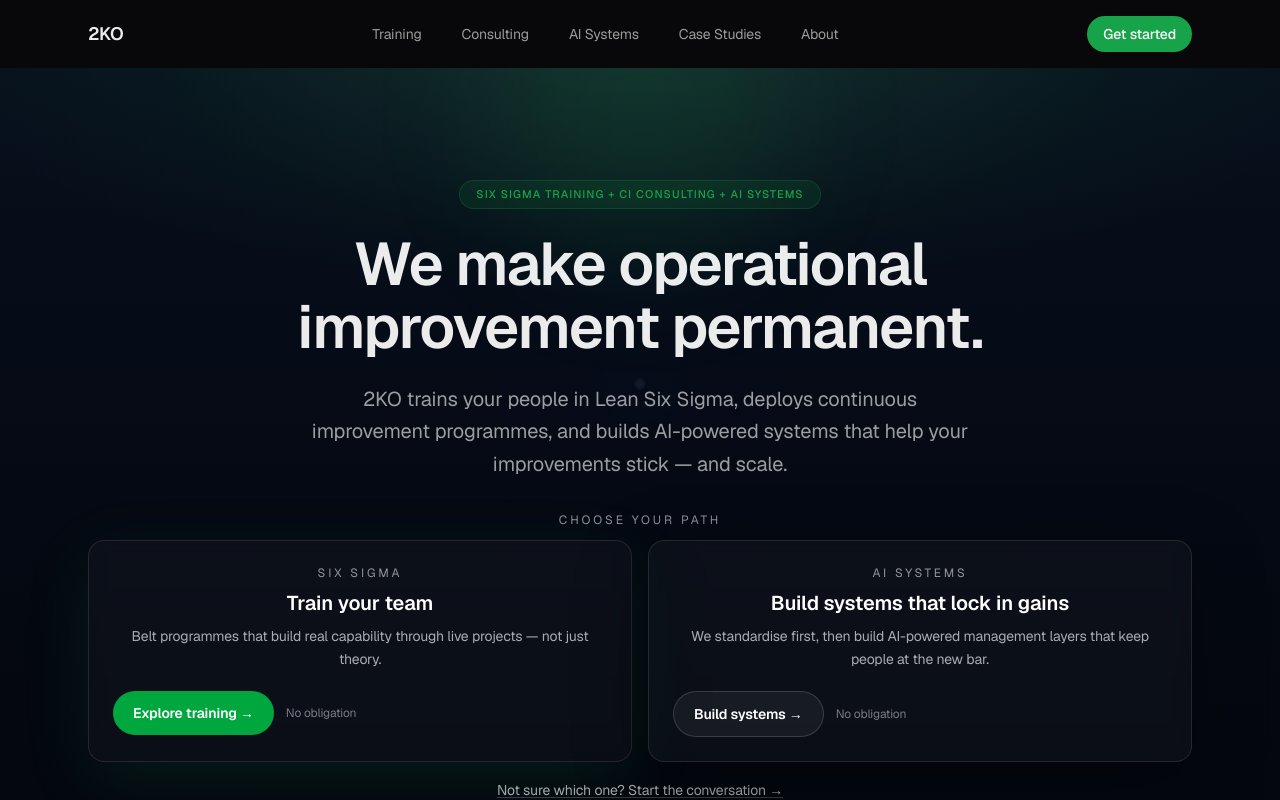
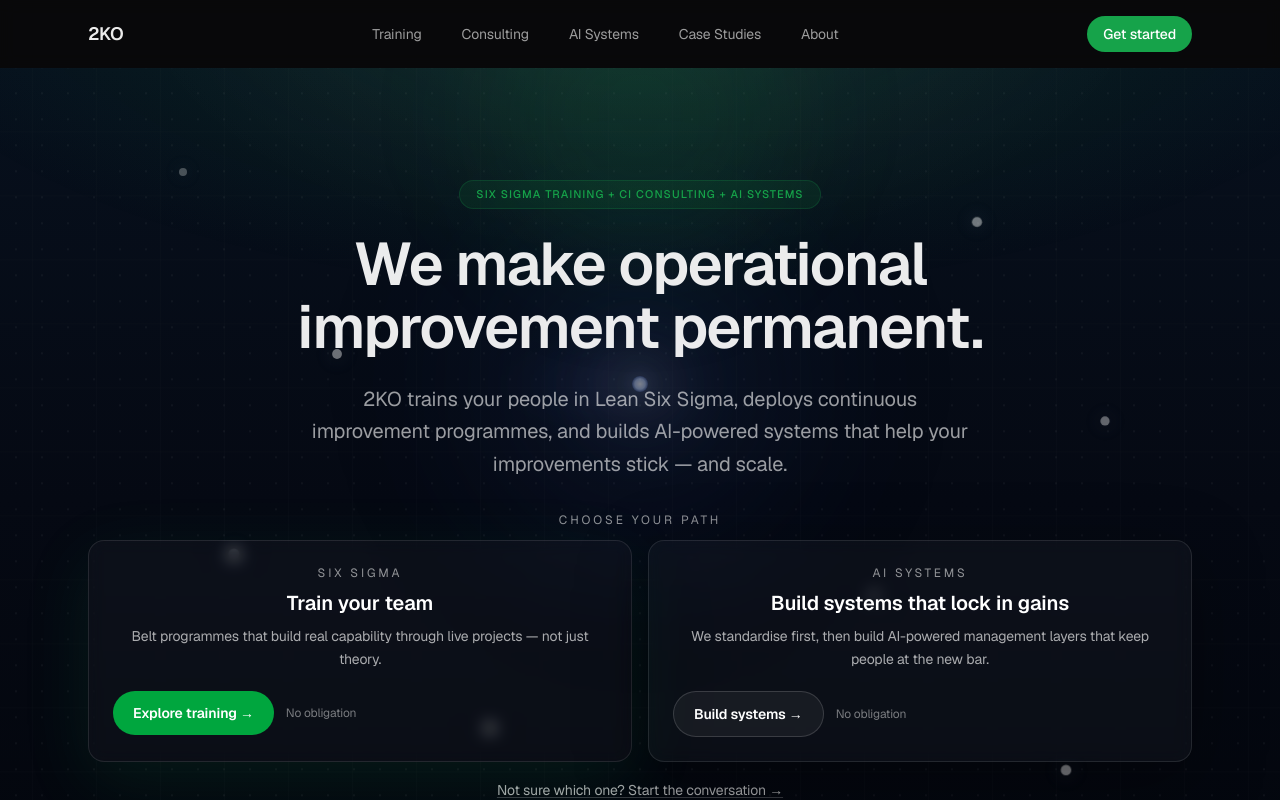
Before and after one commit to darrensmith849/2ko_website, a Next.js app: page / in a window 1280 px wide. Shown: the top 800 px of the page. Built offline with nearby package versions, Linux system fonts and the light colour scheme.

Commit message:
feat(hero): add grid overlay, pulsing nodes, and brighter cursor trail
Adds CSS grid/dot-pattern overlays, 8 animated node markers, and
increases cursor trail brightness and glow intensity for a more
visible interactive hero effect.

Co-Authored-By: Claude Opus 4.6 <noreply@anthropic.com>

```diff
--- a/components/hero/InteractiveHeroShell.tsx
+++ b/components/hero/InteractiveHeroShell.tsx
@@ -1,12 +1,23 @@
 "use client";
 
-import {
+import React, {
   useEffect,
   useRef,
   useState,
   type CSSProperties,
   type ReactNode,
 } from "react";
+
+const NODES = [
+  { top: "12%", left: "14%", delay: "0s" },
+  { top: "18%", left: "76%", delay: "1.1s" },
+  { top: "34%", left: "26%", delay: "2.3s" },
+  { top: "42%", left: "86%", delay: "0.8s" },
+  { top: "58%", left: "18%", delay: "1.7s" },
+  { top: "63%", left: "68%", delay: "2.7s" },
+  { top: "79%", left: "38%", delay: "1.2s" },
+  { top: "84%", left: "83%", delay: "2.0s" },
+];
 
 const clamp = (value: number, min: number, max: number) =>
   Math.min(Math.max(value, min), max);
@@ -19,13 +30,17 @@ const initialVars = {
   "--trail-opacity": "0.5",
 } as CSSProperties;
 
-type Props = {
+type InteractiveHeroShellProps = {
   children: ReactNode;
   className?: string;
   style?: CSSProperties;
 };
 
-export default function InteractiveHeroShell({ children, className, style }: Props) {
+export default function InteractiveHeroShell({
+  children,
+  className,
+  style,
+}: InteractiveHeroShellProps) {
   const sectionRef = useRef<HTMLElement | null>(null);
   const frameRef = useRef<number | null>(null);
 
@@ -38,6 +53,7 @@ export default function InteractiveHeroShell({ children, className, style }: Pro
 
   useEffect(() => {
     const media = window.matchMedia("(prefers-reduced-motion: reduce)");
+
     const onChange = () => setReducedMotion(media.matches);
 
     onChange();
@@ -48,7 +64,9 @@ export default function InteractiveHeroShell({ children, className, style }: Pro
     }
 
     // Safari fallback
+    // @ts-expect-error legacy API
     media.addListener(onChange);
+    // @ts-expect-error legacy API
     return () => media.removeListener(onChange);
   }, []);
 
@@ -79,6 +97,7 @@ export default function InteractiveHeroShell({ children, className, style }: Pro
       const target = targetRef.current;
       const previous = previousRef.current;
 
+      // smooth follow
       current.x += (target.x - current.x) * 0.1;
       current.y += (target.y - current.y) * 0.1;
 
@@ -89,8 +108,9 @@ export default function InteractiveHeroShell({ children, className, style }: Pro
 
       const speed = clamp(Math.hypot(vx, vy) * 10, 0, 1.35);
       const angle = speed > 0.01 ? (Math.atan2(vy, vx) * 180) / Math.PI : 0;
+
       const scale = 1 + speed * 0.9;
-      const opacity = activeRef.current ? 0.55 : 0.25;
+      const opacity = activeRef.current ? 0.95 : 0.45;
 
       applyVars(current.x, current.y, angle, scale, opacity);
 
@@ -134,7 +154,7 @@ export default function InteractiveHeroShell({ children, className, style }: Pro
       ].join(" ")}
     >
       <div aria-hidden="true" className="pointer-events-none absolute inset-0">
-        {/* Base gradient */}
+        {/* base gradient */}
         <div
           className="absolute inset-0"
           style={{
@@ -143,7 +163,7 @@ export default function InteractiveHeroShell({ children, className, style }: Pro
           }}
         />
 
-        {/* Soft top glow */}
+        {/* soft top glow */}
         <div
           className="absolute inset-0 opacity-80"
           style={{
@@ -152,60 +172,78 @@ export default function InteractiveHeroShell({ children, className, style }: Pro
           }}
         />
 
+        {/* grid + pattern */}
+        <div className="cursor-trail-grid absolute inset-0 opacity-[0.12]" />
+        <div className="cursor-trail-pattern absolute inset-0 opacity-40" />
 
-        {/* Mouse-follow soft orb */}
+        {/* nodes */}
+        {!reducedMotion &&
+          NODES.map((node, index) => (
+            <span
+              key={`${node.top}-${node.left}-${index}`}
+              className="cursor-trail-node absolute h-2 w-2 rounded-full bg-white/55"
+              style={{
+                top: node.top,
+                left: node.left,
+                animationDelay: node.delay,
+                boxShadow: "0 0 18px rgba(148,163,184,0.35)",
+              }}
+            />
+          ))}
+
+        {/* big orb */}
         <div
           className="absolute h-[540px] w-[540px] rounded-full blur-3xl"
           style={{
             left: "var(--trail-x)",
             top: "var(--trail-y)",
-            opacity: "calc(var(--trail-opacity) * 0.45)",
+            opacity: "calc(var(--trail-opacity) * 0.95)",
             transform: "translate(-50%, -50%)",
             background:
-              "radial-gradient(circle, rgba(89,132,255,0.12) 0%, rgba(68,108,221,0.07) 28%, rgba(22,39,77,0.05) 48%, rgba(0,0,0,0) 72%)",
+              "radial-gradient(circle, rgba(89,132,255,0.22) 0%, rgba(68,108,221,0.14) 28%, rgba(22,39,77,0.10) 48%, rgba(0,0,0,0) 72%)",
           }}
         />
 
-        {/* Directional streak */}
+        {/* streak */}
         <div
           className="absolute h-[34px] w-[190px] rounded-full blur-xl"
           style={{
             left: "var(--trail-x)",
             top: "var(--trail-y)",
-            opacity: "calc(var(--trail-opacity) * 0.4)",
+            opacity: "calc(var(--trail-opacity) * 0.9)",
             transform:
               "translate(-86%, -50%) rotate(var(--trail-angle)) scaleX(var(--trail-scale))",
             transformOrigin: "100% 50%",
             background:
-              "linear-gradient(90deg, rgba(103,132,255,0.00) 0%, rgba(103,132,255,0.03) 28%, rgba(123,150,255,0.08) 58%, rgba(255,255,255,0.10) 100%)",
+              "linear-gradient(90deg, rgba(103,132,255,0.00) 0%, rgba(103,132,255,0.07) 28%, rgba(123,150,255,0.18) 58%, rgba(255,255,255,0.28) 100%)",
           }}
         />
 
-        {/* Core glow */}
+        {/* core glow */}
         <div
           className="absolute h-24 w-24 rounded-full blur-2xl"
           style={{
             left: "var(--trail-x)",
             top: "var(--trail-y)",
-            opacity: "calc(var(--trail-opacity) * 0.5)",
+            opacity: "var(--trail-opacity)",
             transform: "translate(-50%, -50%)",
             background:
-              "radial-gradient(circle, rgba(255,255,255,0.14) 0%, rgba(147,178,255,0.08) 40%, rgba(0,0,0,0) 74%)",
+              "radial-gradient(circle, rgba(255,255,255,0.34) 0%, rgba(147,178,255,0.22) 40%, rgba(0,0,0,0) 74%)",
           }}
         />
 
-        {/* Pointer dot */}
+        {/* dot */}
         <div
-          className="absolute h-3 w-3 rounded-full"
+          className="absolute h-4 w-4 rounded-full"
           style={{
             left: "var(--trail-x)",
             top: "var(--trail-y)",
-            opacity: "calc(var(--trail-opacity) * 0.6)",
+            opacity: "var(--trail-opacity)",
             transform: "translate(-50%, -50%)",
             background:
-              "radial-gradient(circle, rgba(255,255,255,0.50) 0%, rgba(196,215,255,0.35) 45%, rgba(109,146,255,0.12) 72%, rgba(0,0,0,0) 100%)",
+              "radial-gradient(circle, rgba(255,255,255,0.95) 0%, rgba(196,215,255,0.88) 45%, rgba(109,146,255,0.35) 72%, rgba(0,0,0,0) 100%)",
             boxShadow:
-              "0 0 10px rgba(255,255,255,0.08), 0 0 28px rgba(93,125,255,0.06)",
+              "0 0 16px rgba(255,255,255,0.22), 0 0 42px rgba(93,125,255,0.2)",
           }}
         />
       </div>
--- a/package.json
+++ b/package.json
@@ -22,6 +22,6 @@
     "eslint": "^9",
     "eslint-config-next": "16.1.6",
     "tailwindcss": "^4",
-    "typescript": "^5"
+    "typescript": "5.9.3"
   }
 }
```
Also changed, not shown: 1 other file (tests, documents, lock files or other folders).
